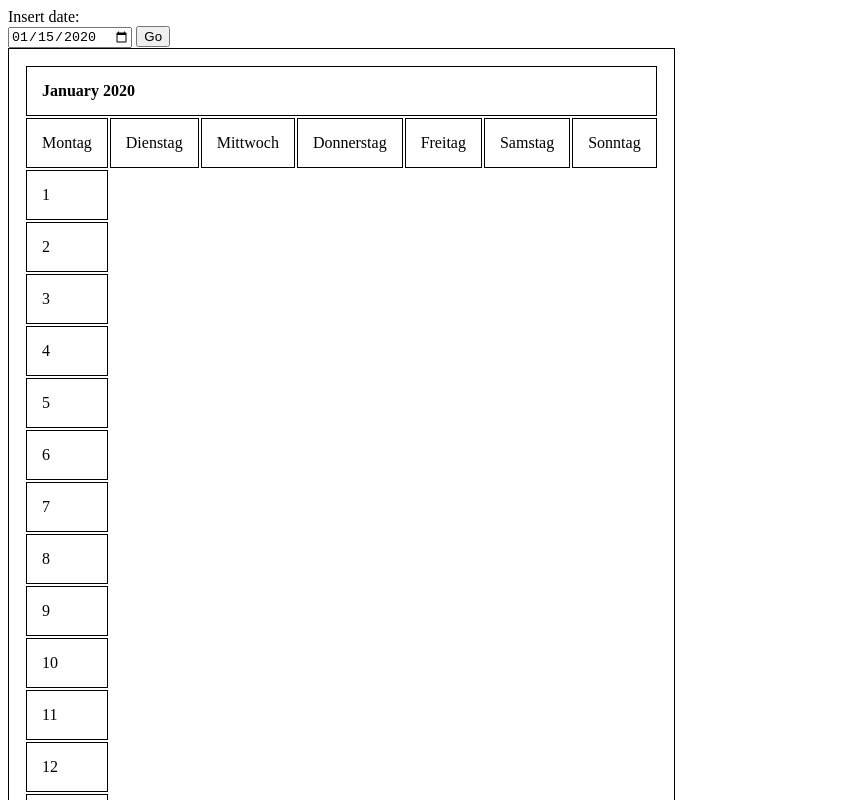
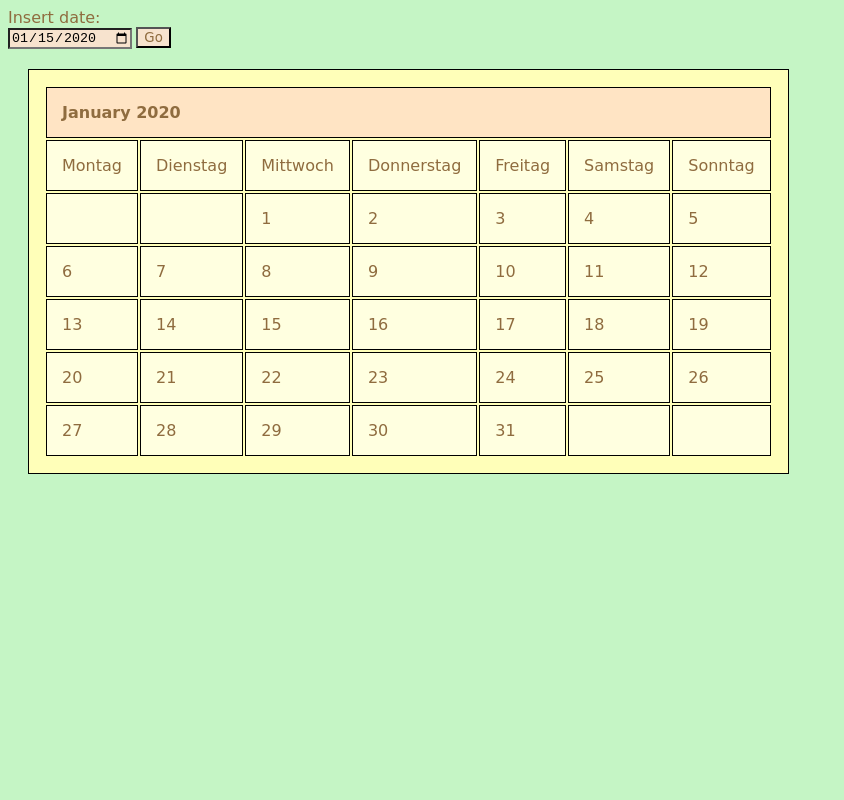
Before and after one commit to giuliafallati/kalender1, a plain HTML site: page index.html in a window 1280 px wide. Both pictures are taken after typing "2020-01-15" into the empty fields and a click on the button "Go". Shown: the top 800 px of the page, without its empty margins (0-844 px from the left). Drawn offline with Linux system fonts and the light colour scheme.

Commit message:
alles funktioniert

```diff
--- a/index.html
+++ b/index.html
@@ -4,29 +4,48 @@
 <head>
     <title>Kalender</title>
     <style>
+        body{
+            background-color: rgb(197, 245, 197);
+        }
+
         table,
         th,
         td {
             border: 1px solid black;
             text-align: left;
             padding: 15px;
+            font-family: cursive;
+            color: rgb(143, 108, 63);
+        }
+        table{
+            background-color: rgb(255, 255, 185);
+            margin: 20px;
+        }
+        th{
+            background-color: bisque;
+
+        }
+        td{
+            background-color: lightyellow;
         }
 
-        .not-this-month {
-            color: lightblue;
+
+
+        td:hover {
+            background-color: linen;
         }
 
-        td:hover {
-            background-color: #D6EEEE;
+        .dateInput.value{
+            background-color: coral;
         }
     </style>
 </head>
 
 <body id='calendar'>
 
-    <label for="date-input">Insert date:</label><br>
-    <input id="date-input" type="date">
-    <button id="go-button" type="button">Go</button>
+    <label for="date-input" style="font-family: cursive; color: rgb(143, 108, 63);">Insert date:</label><br>
+    <input id="date-input" type="date" style="background-color: rgb(247, 227, 206);">
+    <button id="go-button" type="button" style="background-color: rgb(247, 227, 206); font-family: cursive; color: rgb(143, 108, 63);">Go</button>
     <script src="js/index.js"></script>
 </body>
 
--- a/js/index.js
+++ b/js/index.js
@@ -51,7 +51,7 @@ while( myDate.getDay() != 1);
 
 var tableCellElement = document.createElement( 'td');
 textElement = document.createTextNode(myDate.toLocaleString('de', { weekday: 'long'}));
-tableCellElement.appendChild( textElement);
+tableCellElement.appendChild(textElement);
 tableRowElement.appendChild( tableCellElement);
 myDate.setDate(myDate.getDate() + 1);
 tableElement.appendChild(tableRowElement);
@@ -59,25 +59,102 @@ tableElement.appendChild(tableRowElement);
 }
 while ( myDate.getDay() != 1);
 
-var dayOfMonth = 1;
+myDate = new Date( dateInput.value);
+
+
+var firstDay = new Date(myDate.getFullYear(), myDate.getMonth() , 1);
+var lastDay = new Date(myDate.getFullYear(), myDate.getMonth() + 1 , 0);
+
 tableRowElement = document.createElement('tr');
 
-do{
+//var dayOfWeek = myDate.toLocaleString('de', { weekday: 'long'});
+var startOfMonth = 0;
+var firstWeekday = firstDay.getDay();
 
 
+    do{
+
+        if (firstDay.getDay() == 0) {
+
+            do{
+
+            textElement = document.createTextNode(firstWeekday.toLocaleString('de', { weekday: 'long'}));
+            var tableCellElement = document.createElement('td');
+            textElement = document.createTextNode(" ");
+            tableCellElement.appendChild(textElement);
+            tableRowElement.appendChild( tableCellElement);
+            startOfMonth = startOfMonth + 1;
+            tableElement.appendChild(tableRowElement);
+            }
+            while(startOfMonth != 6);
+
+        }
+        else{
+
+            textElement = document.createTextNode(firstWeekday.toLocaleString('de', { weekday: 'long'}));
+            var tableCellElement = document.createElement('td');
+            textElement = document.createTextNode(" ");
+            tableCellElement.appendChild(textElement);
+            tableRowElement.appendChild( tableCellElement);
+            //if (startOfMonth != firstWeekday){
+            startOfMonth = startOfMonth + 1;
+            // }
+            tableElement.appendChild(tableRowElement);
+        }
+    }
+    while ( startOfMonth <= firstWeekday - 2);
+
+    do{
+
+        if (firstDay.getDay() == 1){
+            var tableRowElement = document.createElement('tr');
+        }
+
+
+        var tableCellElement = document.createElement('td');
+        textElement = document.createTextNode(firstDay.toLocaleString('de', { day: 'numeric'}));
+        tableCellElement.appendChild(textElement);
+        tableRowElement.appendChild( tableCellElement);
+        firstDay.setDate(firstDay.getDate() + 1);
+        tableElement.appendChild(tableRowElement);
+
+
+
+    }
+    while ( firstDay <= lastDay);
+
+    //var endOfMonth = ;
+    var lastWeekday = lastDay.getDay();
+
+if (lastDay.getDay() != 0){
+
+    do {
+
+    textElement = document.createTextNode(lastWeekday.toLocaleString('de', { weekday: 'long'}));
     var tableCellElement = document.createElement('td');
-    textElement = document.createTextNode(dayOfMonth);
+    textElement = document.createTextNode(" ");
     tableCellElement.appendChild(textElement);
     tableRowElement.appendChild( tableCellElement);
-    var dayOfMonth = dayOfMonth + 1;
+    if(lastWeekday != 6){
+    lastWeekday = lastWeekday + 1;
+    }
+    else{
+        lastWeekday = lastWeekday - 6;
+    }
     tableElement.appendChild(tableRowElement);
 
-    if (dayOfMonth === 7 || 14 || 21 || 28){
-        var tableRowElement = document.createElement('tr');
     }
 
+    while( lastWeekday != 0);
+
 }
-while ( dayOfMonth <= 31);
+
+
+
+
+
+
+
 
 /*var tableCellElementDi = document.createElement( 'td');
 textElementDi = document.createTextNode("Dienstag");
```
